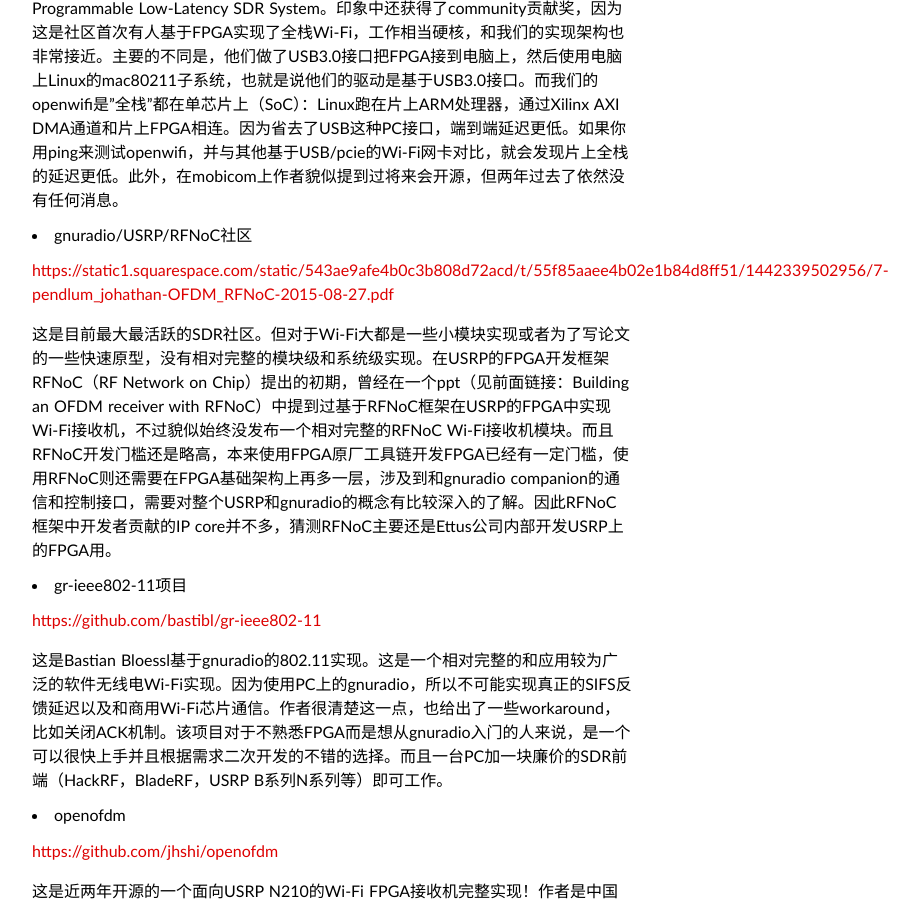
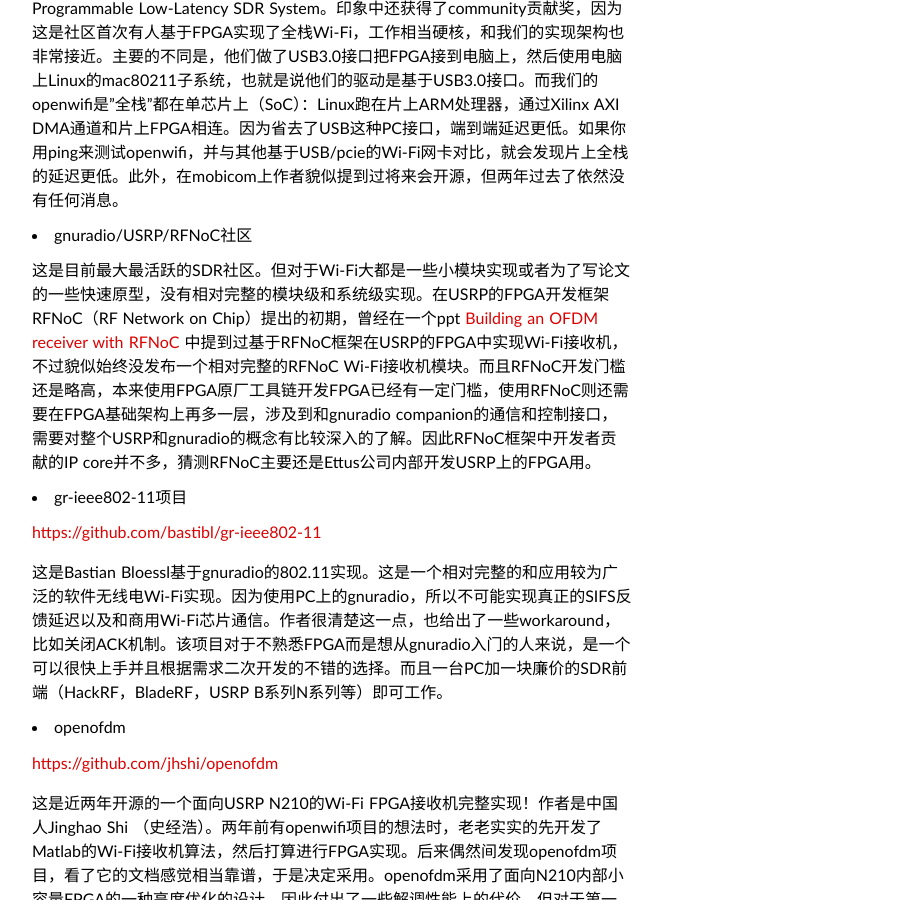
Before and after one commit to sdr-x/sdr-x.github.io, a Jekyll site: the page built from _posts/2020-01-02-openwifi-chinese.md, in a window 1280 px wide and 900 px high, scrolled down 4324 px. Shown: the whole window, without its empty margins (308-1227 px from the left). Built offline with Jekyll 4.4.1, drawn with Linux system fonts in a browser that asks for light colours; some web fonts are replaced; comment, search, counter and statistics services are not loaded.

Commit message:
Update 2020-01-02-openwifi-chinese.md

```diff
--- a/_posts/2020-01-02-openwifi-chinese.md
+++ b/_posts/2020-01-02-openwifi-chinese.md
@@ -79,9 +79,7 @@ openwifi项目的目标就是要为研究领域提供一个完整的Wi-Fi基带
 
 * gnuradio/USRP/RFNoC社区
 
-[https://static1.squarespace.com/static/543ae9afe4b0c3b808d72acd/t/55f85aaee4b02e1b84d8ff51/1442339502956/7-pendlum_johathan-OFDM_RFNoC-2015-08-27.pdf](https://static1.squarespace.com/static/543ae9afe4b0c3b808d72acd/t/55f85aaee4b02e1b84d8ff51/1442339502956/7-pendlum_johathan-OFDM_RFNoC-2015-08-27.pdf)
-
-这是目前最大最活跃的SDR社区。但对于Wi-Fi大都是一些小模块实现或者为了写论文的一些快速原型，没有相对完整的模块级和系统级实现。在USRP的FPGA开发框架RFNoC（RF Network on Chip）提出的初期，曾经在一个ppt（见前面链接：Building an OFDM receiver with RFNoC）中提到过基于RFNoC框架在USRP的FPGA中实现Wi-Fi接收机，不过貌似始终没发布一个相对完整的RFNoC Wi-Fi接收机模块。而且RFNoC开发门槛还是略高，本来使用FPGA原厂工具链开发FPGA已经有一定门槛，使用RFNoC则还需要在FPGA基础架构上再多一层，涉及到和gnuradio companion的通信和控制接口，需要对整个USRP和gnuradio的概念有比较深入的了解。因此RFNoC框架中开发者贡献的IP core并不多，猜测RFNoC主要还是Ettus公司内部开发USRP上的FPGA用。
+这是目前最大最活跃的SDR社区。但对于Wi-Fi大都是一些小模块实现或者为了写论文的一些快速原型，没有相对完整的模块级和系统级实现。在USRP的FPGA开发框架RFNoC（RF Network on Chip）提出的初期，曾经在一个ppt [Building an OFDM receiver with RFNoC](https://static1.squarespace.com/static/543ae9afe4b0c3b808d72acd/t/55f85aaee4b02e1b84d8ff51/1442339502956/7-pendlum_johathan-OFDM_RFNoC-2015-08-27.pdf) 中提到过基于RFNoC框架在USRP的FPGA中实现Wi-Fi接收机，不过貌似始终没发布一个相对完整的RFNoC Wi-Fi接收机模块。而且RFNoC开发门槛还是略高，本来使用FPGA原厂工具链开发FPGA已经有一定门槛，使用RFNoC则还需要在FPGA基础架构上再多一层，涉及到和gnuradio companion的通信和控制接口，需要对整个USRP和gnuradio的概念有比较深入的了解。因此RFNoC框架中开发者贡献的IP core并不多，猜测RFNoC主要还是Ettus公司内部开发USRP上的FPGA用。
 
 * gr-ieee802-11项目
 
```
